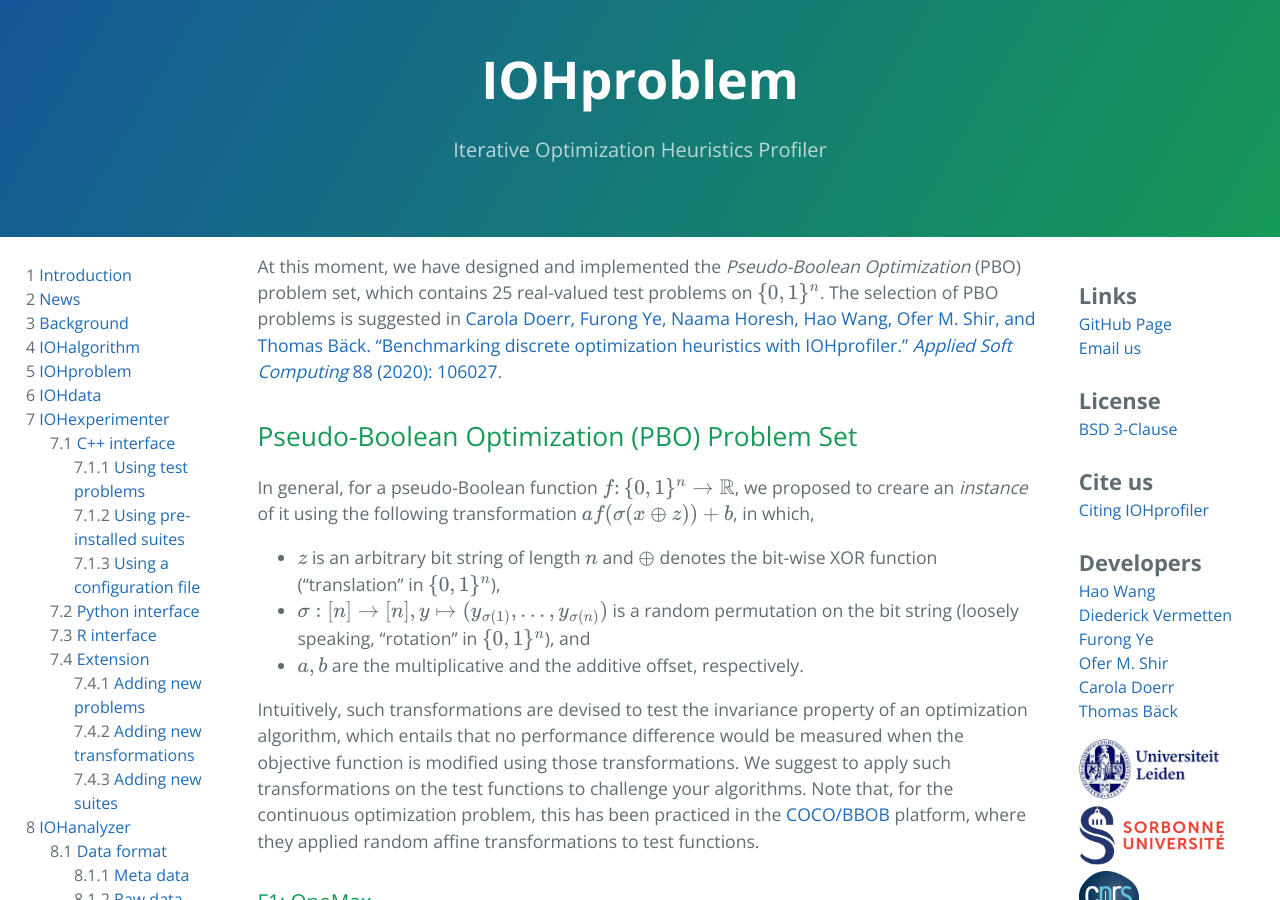
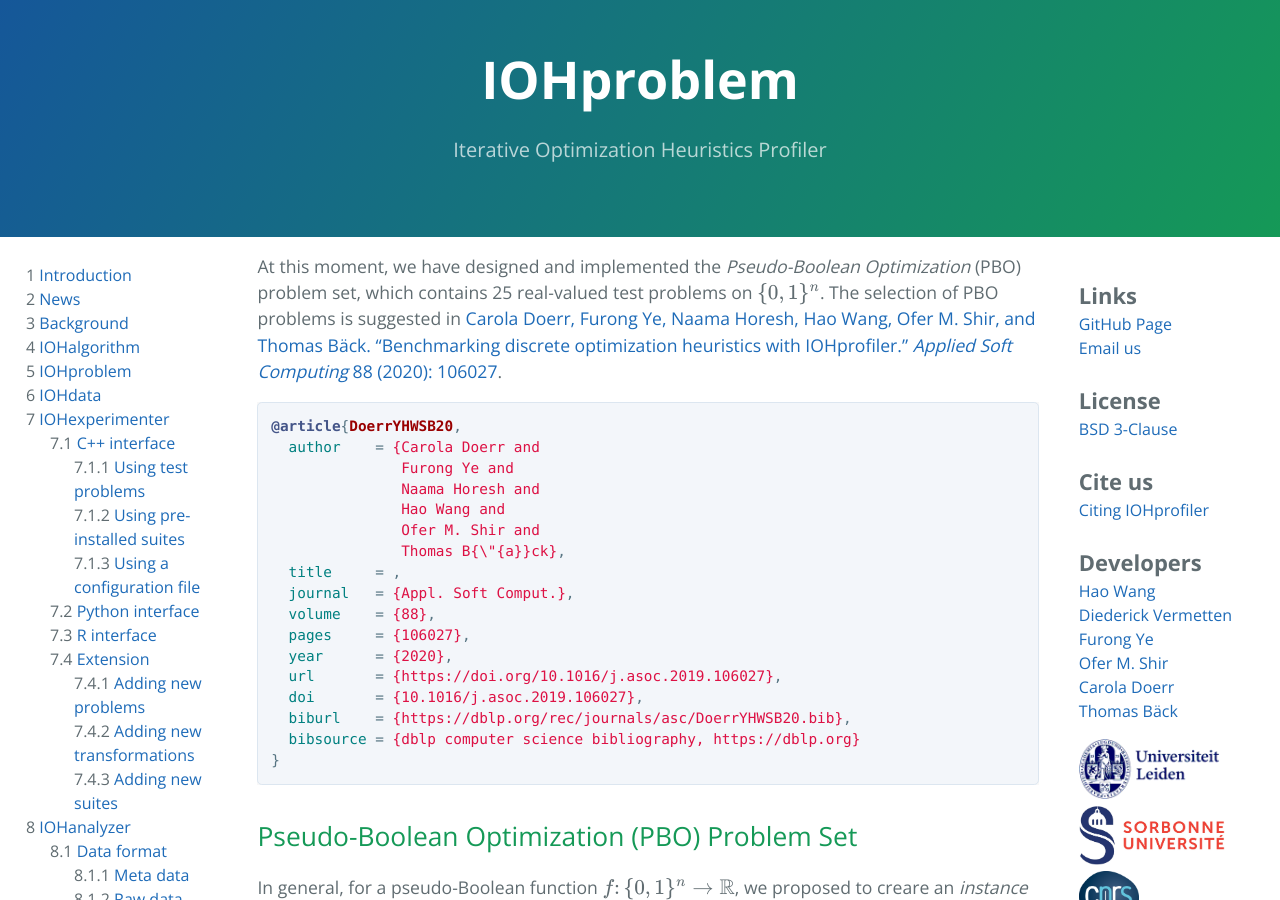
Before and after one commit to IOHprofiler/IOHprofiler.github.io, a Jekyll site: the page built from PBO.md, in a window 1280 px wide and 900 px high. Built offline with Jekyll 4.4.1, drawn with Linux system fonts in a browser that asks for light colours; formulas are drawn with MathJax 3.

Commit message:
add bibtex for ASoC paper

````diff
--- a/PBO.md
+++ b/PBO.md
@@ -6,6 +6,26 @@ permalink: /IOHproblem/
 
 At this moment, we have designed and implemented the _Pseudo-Boolean Optimization_ (PBO) problem set, which contains 25 real-valued test problems on $\\{0,1\\}^n$. The selection of PBO problems is suggested in
 [Carola Doerr, Furong Ye, Naama Horesh, Hao Wang, Ofer M. Shir, and Thomas Bäck. "Benchmarking discrete optimization heuristics with IOHprofiler." _Applied Soft Computing_ 88 (2020): 106027](https://doi.org/10.1016/j.asoc.2019.106027).
+
+```bibtex
+@article{DoerrYHWSB20,
+  author    = {Carola Doerr and
+               Furong Ye and
+               Naama Horesh and
+               Hao Wang and
+               Ofer M. Shir and
+               Thomas B{\"{a}}ck},
+  title     = {{Benchmarking discrete optimization heuristics with IOHprofiler}},
+  journal   = {Appl. Soft Comput.},
+  volume    = {88},
+  pages     = {106027},
+  year      = {2020},
+  url       = {https://doi.org/10.1016/j.asoc.2019.106027},
+  doi       = {10.1016/j.asoc.2019.106027},
+  biburl    = {https://dblp.org/rec/journals/asc/DoerrYHWSB20.bib},
+  bibsource = {dblp computer science bibliography, https://dblp.org}
+}
+```
 
 ## Pseudo-Boolean Optimization (PBO) Problem Set
 
````
